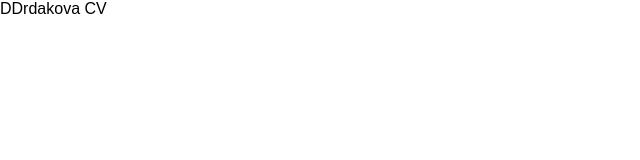
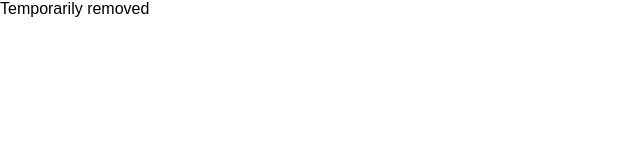
Before and after one commit to DanielaSputnik/Portfolio, a React (Create React App) app: page /CV in a window 1280 px wide. Shown: the top 160 px of the page, without its empty margins (0-640 px from the left). Built offline with nearby package versions, Linux system fonts and the light colour scheme; a web font is replaced by a local one.

Commit message:
Remove CV pdf from page.

```diff
--- a/src/Pages/CVPage.js
+++ b/src/Pages/CVPage.js
@@ -4,9 +4,7 @@ const CVPage = () => {
 
    return (
       <div style={{height: '1500px'}}>
-         <object data={CV} type="application/pdf" width="100%" height="100%">
-            <p>DDrdakova CV</p>
-         </object>
+            <p>Temporarily removed</p>
       </div>
    )
 }
```
